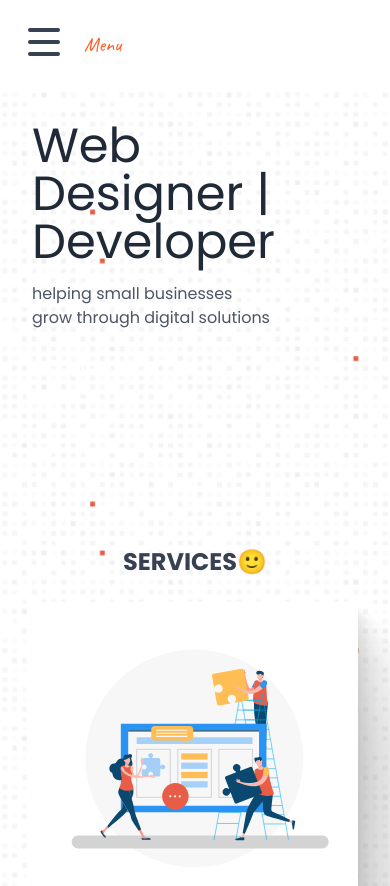
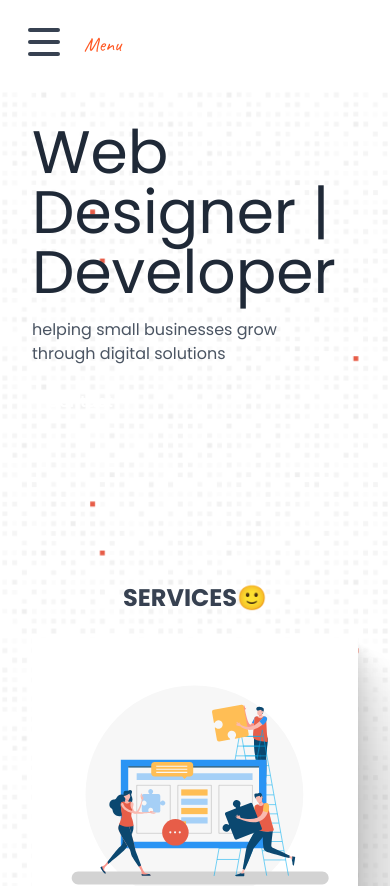
Before and after one commit to skystanoyevitch/sky-portfolio, a React (Create React App) app: page / in a window 390 px wide. Shown: the top 886 px of the page. Built offline with nearby package versions, Linux system fonts and the light colour scheme.

Commit message:
fixed sizing on mobile

```diff
--- a/src/Pages/Home/Components/Hero.jsx
+++ b/src/Pages/Home/Components/Hero.jsx
@@ -4,11 +4,11 @@ import React from "react";
 
 function Hero() {
 	return (
-		<div className="w-screen h-[60vh] lg:h-[80vh]">
+		<div className="w-screen h-[70vh] lg:h-[80vh]">
 			<div className="lg:h-4/6">
 				<div className="container mx-auto flex p-8 lg:p-0 lg:h-full">
 					<div className="flex flex-col flex-1 justify-center">
-						<h1 className="text-5xl lg:text-8xl font-poppins text-gray-800">
+						<h1 className="text-6xl lg:text-8xl font-poppins text-gray-800">
 							Web Designer | Developer
 						</h1>
 						<p className="text-md py-4 lg:py-8 lg:text-xl font-poppins text-gray-600">
```
